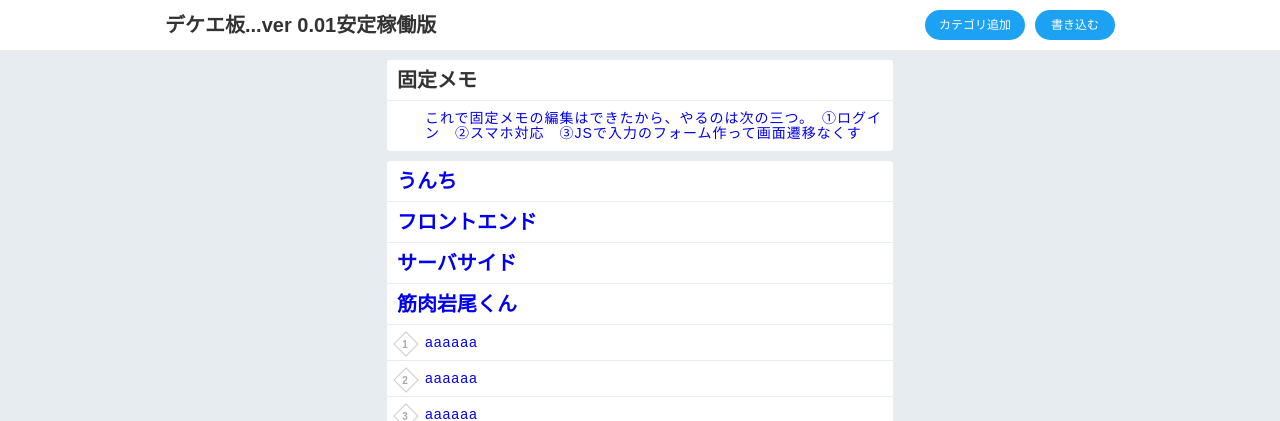
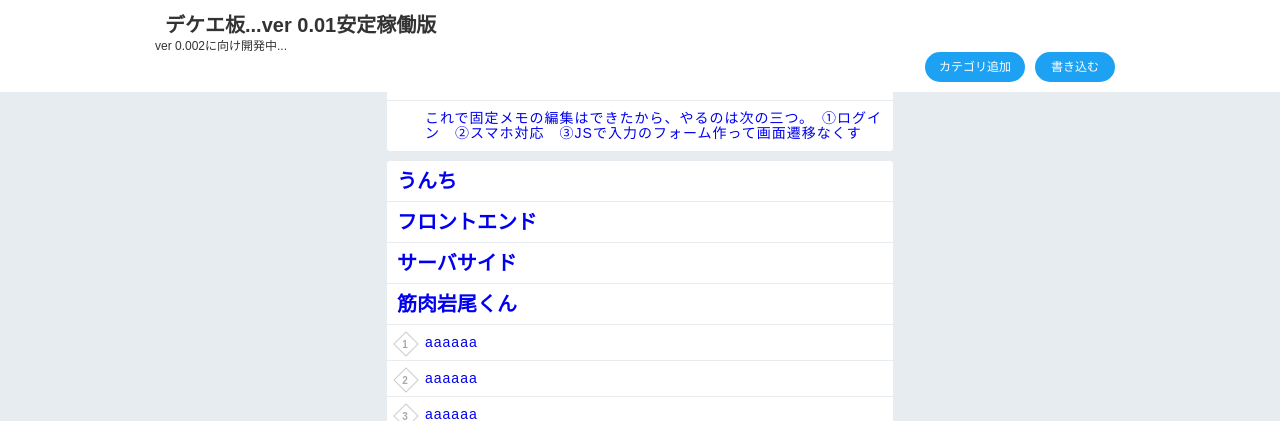
Before and after one commit to MoritaHiroki87/tryweb, a Django app: page /dekita/ in a window 1280 px wide. Shown: the top 421 px of the page. Run offline with Django 3.2, Linux system fonts and the light colour scheme; data comes from the database, SQL or seed files in the repository.

Commit message:
ver 0.02に向け開発中...

```diff
--- a/templates/dekita/index.html
+++ b/templates/dekita/index.html
@@ -15,6 +15,7 @@
     <header class="header">
         <div class="header-wrapper clearfix">
             <h1 class="title">デケエ板...ver 0.01安定稼働版</h1>
+            <p>ver 0.002に向け開発中...</p>
             <a class="todo-add" href="{% url 'dekita:add' %}">書き込む</a>
             <a class="category-add" href="{% url 'dekita:add_category' %}">カテゴリ追加</a>
         </div>
```
